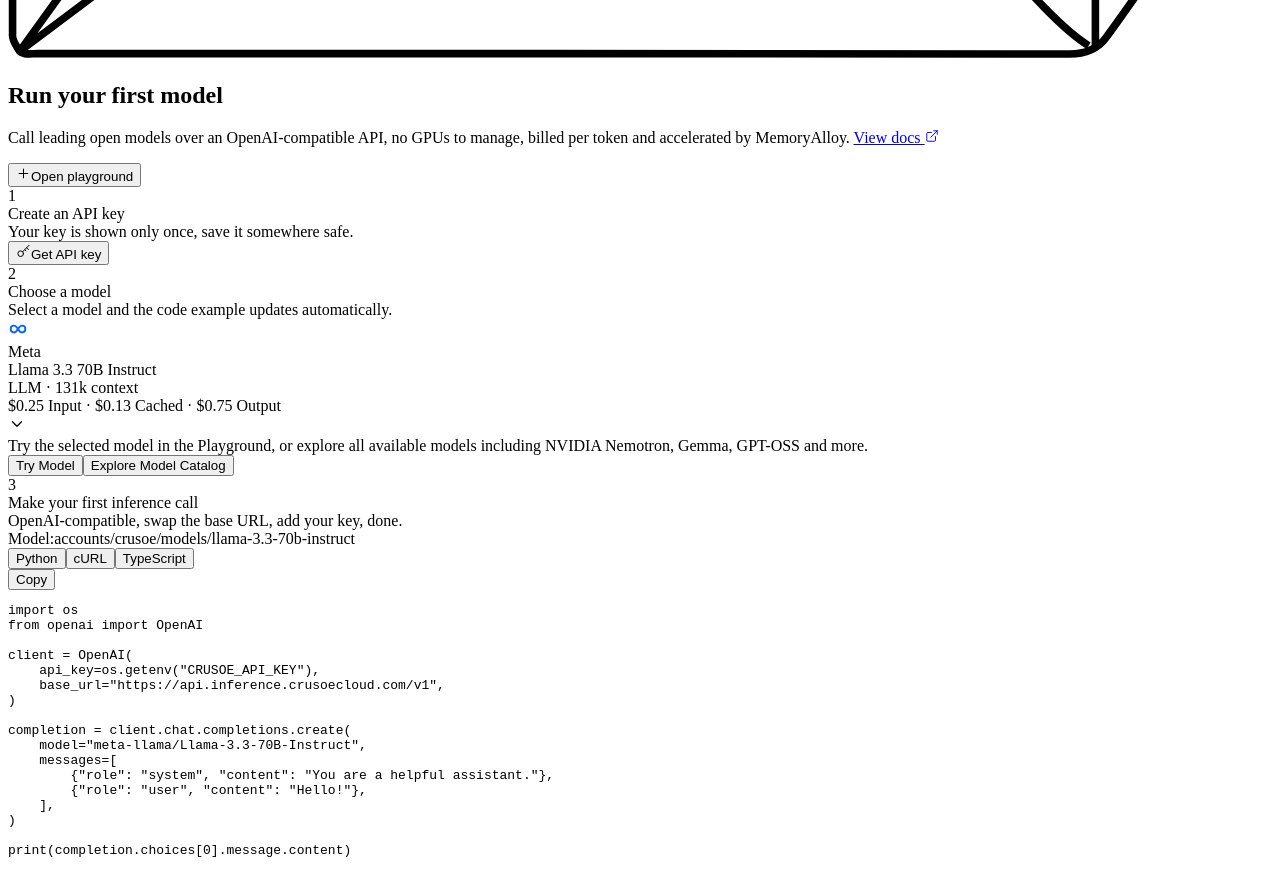
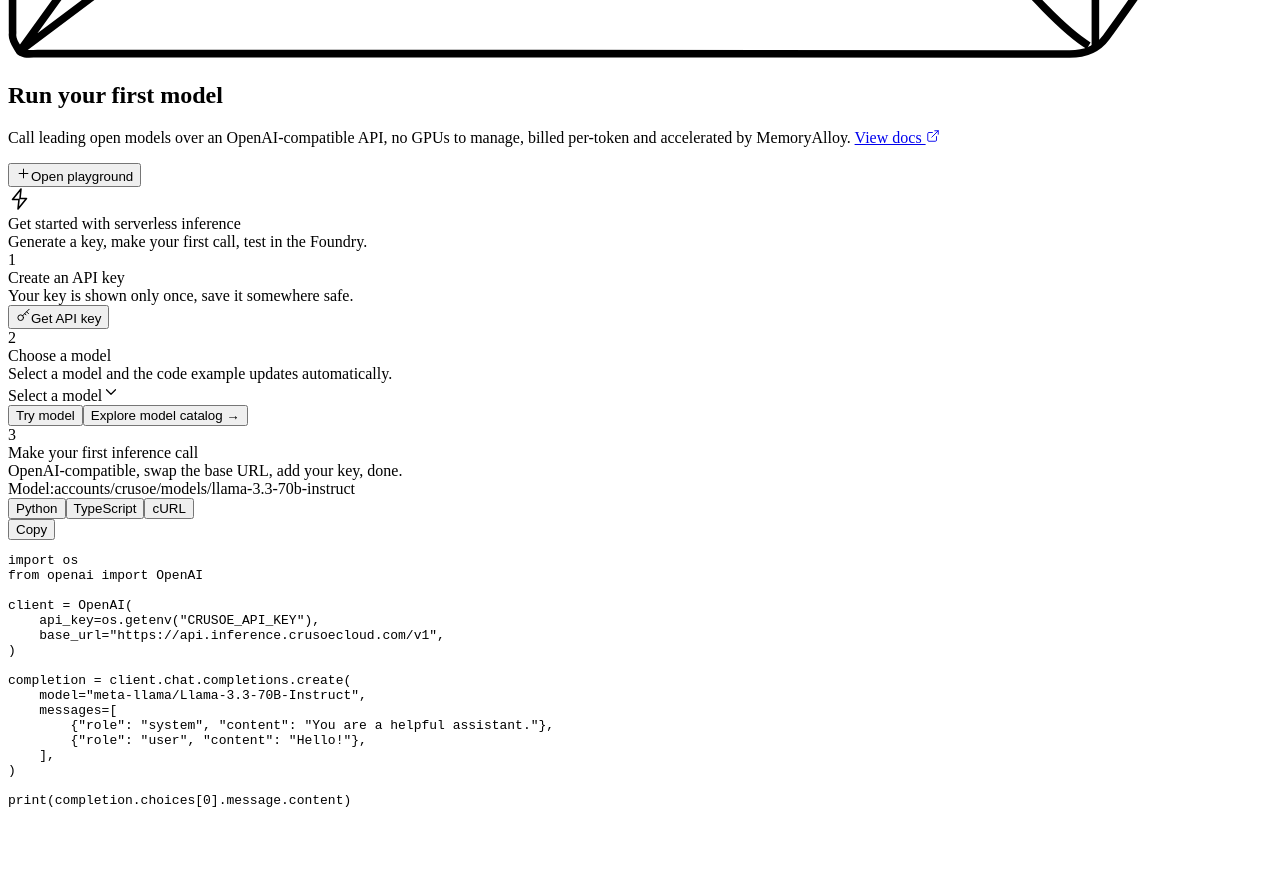
Before and after one commit to arama222/crusoe-if-empty-states, a React (Vite) app: page /app/serverless in a window 1280 px wide. Shown: the part 1340-2211 px from the top of the page. After the commit the page ends 2161 px from the top, so only its background shows below. Built offline with nearby package versions, Linux system fonts and the light colour scheme; the HTML template or start-up script is replaced by a standard one.

Commit message:
Serverless: add get-started banner, Select-a-model dropdown, reorder code tabs; match spreadsheet copy
Co-Authored-By: Claude Opus 4.8 <noreply@anthropic.com>

```diff
--- a/src/App.jsx
+++ b/src/App.jsx
@@ -207,6 +207,16 @@ function StepAction({ action }) {
       return <div className="gs-btn-row">{action.items.map((b, i) => <Button key={i} {...b} />)}</div>
     case 'cli':
       return <pre className="card-cli"><code>{action.cmd}</code></pre>
+    case 'select':
+      return (
+        <div>
+          <div className="gs-select">
+            <span className="gs-select-placeholder">{action.placeholder}</span>
+            <span className="gs-model-chev"><IconChevron size={18} /></span>
+          </div>
+          {action.buttons && <div className="gs-btn-row">{action.buttons.map((b, i) => <Button key={i} {...b} />)}</div>}
+        </div>
+      )
     case 'model':
       return (
         <div>
@@ -282,6 +292,15 @@ function LeftHeroPage({ page, screen }) {
           </>
         )}
 
+        {page.stepsBanner && (
+          <div className="gs-hero">
+            <div className="gs-hero-icon"><IconServerless size={24} /></div>
+            <div>
+              <div className="gs-hero-title">{page.stepsBanner.title}</div>
+              <div className="gs-hero-sub">{page.stepsBanner.sub}</div>
+            </div>
+          </div>
+        )}
         {page.fullSteps && (
           <div className="gs-steps">
             {page.fullSteps.map((step, i) => (
--- a/src/data.js
+++ b/src/data.js
@@ -88,19 +88,6 @@ completion = client.chat.completions.create(
 print(completion.choices[0].message.content)`,
     },
     {
-      lang: 'cURL',
-      code: `curl https://api.inference.crusoecloud.com/v1/chat/completions \\
-  -H "Authorization: Bearer $CRUSOE_API_KEY" \\
-  -H "Content-Type: application/json" \\
-  -d '{
-    "model": "meta-llama/Llama-3.3-70B-Instruct",
-    "messages": [
-      {"role": "system", "content": "You are a helpful assistant."},
-      {"role": "user", "content": "Hello!"}
-    ]
-  }'`,
-    },
-    {
       lang: 'TypeScript',
       code: `import OpenAI from "openai";
 
@@ -118,6 +105,19 @@ const completion = await client.chat.completions.create({
 });
 
 console.log(completion.choices[0].message.content);`,
+    },
+    {
+      lang: 'cURL',
+      code: `curl https://api.inference.crusoecloud.com/v1/chat/completions \\
+  -H "Authorization: Bearer $CRUSOE_API_KEY" \\
+  -H "Content-Type: application/json" \\
+  -d '{
+    "model": "meta-llama/Llama-3.3-70B-Instruct",
+    "messages": [
+      {"role": "system", "content": "You are a helpful assistant."},
+      {"role": "user", "content": "Hello!"}
+    ]
+  }'`,
     },
   ],
 }
@@ -143,17 +143,16 @@ export const PAGES = {
     surface: 'Serverless Inference', layout: 'cards',
     pageTitle: 'Serverless Inference',
     title: 'Run your first model',
-    desc: 'Call leading open models over an OpenAI-compatible API, no GPUs to manage, billed per token and accelerated by MemoryAlloy.',
+    desc: 'Call leading open models over an OpenAI-compatible API, no GPUs to manage, billed per-token and accelerated by MemoryAlloy.',
     primary: { label: 'Open playground' },
     docs: DOCS,
+    stepsBanner: { title: 'Get started with serverless inference', sub: 'Generate a key, make your first call, test in the Foundry.' },
     fullSteps: [
       { title: 'Create an API key', desc: 'Your key is shown only once, save it somewhere safe.',
         action: { type: 'button', label: 'Get API key', variant: 'outline', icon: 'key' } },
       { title: 'Choose a model', desc: 'Select a model and the code example updates automatically.',
-        action: { type: 'model', brand: 'Meta', name: 'Llama 3.3 70B Instruct', meta: 'LLM · 131k context',
-          price: '$0.25 Input · $0.13 Cached · $0.75 Output',
-          note: 'Try the selected model in the Playground, or explore all available models including NVIDIA Nemotron, Gemma, GPT-OSS and more.',
-          buttons: [{ label: 'Try Model', variant: 'outline' }, { label: 'Explore Model Catalog', variant: 'outline' }] } },
+        action: { type: 'select', placeholder: 'Select a model',
+          buttons: [{ label: 'Try model', variant: 'outline' }, { label: 'Explore model catalog →', variant: 'outline' }] } },
       { title: 'Make your first inference call', desc: 'OpenAI-compatible, swap the base URL, add your key, done.',
         action: { type: 'code', ...LLAMA_CODE } },
     ],
@@ -163,7 +162,7 @@ export const PAGES = {
     surface: 'Self-Serve Deployments', layout: 'cards',
     pageTitle: 'Self-Serve Deployments',
     title: 'Deploy an on-demand endpoint',
-    desc: 'Spin up on-demand endpoints in minutes. Pay only while they run and scale to zero when idle.',
+    desc: 'Spin up on-demand endpoints in minutes, pay only while they run, scale to zero when idle and tear them down when you’re done.',
     primary: { label: 'Create Deployment' },
     docs: DOCS,
     models: { title: 'Popular models to self-serve deploy', viewAll: true, action: 'Deploy', items: CATALOG.slice(0, 3) },
@@ -212,7 +211,7 @@ export const PAGES = {
   usage: {
     surface: 'Usage', layout: 'centered', icon: 'usage',
     title: 'Usage',
-    desc: 'Token volume, request counts, and spend appear here in real time, broken down by model and API key, once you make your first request.',
+    desc: 'Token volume, request counts, and spend appear here in real time, broken down by model and API key, after you make your first request.',
     primary: { label: 'Open playground' }, docs: DOCS,
   },
 
@@ -233,7 +232,7 @@ export const PAGES = {
   'api-keys': {
     surface: 'API Keys', layout: 'centered', icon: 'key',
     title: 'API Keys',
-    desc: 'Generate a bearer token to authenticate requests against api.inference.crusoecloud.com. Keys are shown only once at creation.',
+    desc: 'Generate a bearer token to authenticate requests against api.inference.crusoecloud.com. Keys are shown one time at creation.',
     primary: { label: 'Create API key' }, docs: DOCS,
   },
 }
--- a/src/styles.css
+++ b/src/styles.css
@@ -498,8 +498,9 @@ body {
 .gs-hero-sub { font-size: 13px; color: var(--muted); margin-top: 3px; line-height: 145%; }
 
 .gs-steps { background: var(--panel); border-radius: 14px; overflow: hidden; }
-/* Push the below-hero section down ~10% on Serverless only */
-.page-serverless .gs-steps { margin-top: 80px; }
+/* Serverless: banner sits below the hero, steps directly under the banner */
+.page-serverless .gs-hero { margin-top: 80px; }
+.page-serverless .gs-steps { margin-top: 0; }
 .gs-step { display: flex; gap: 16px; padding: 24px 26px; }
 .gs-step + .gs-step { border-top: 1px solid var(--border); }
 .gs-step-num {
@@ -515,6 +516,15 @@ body {
 .gs-step-action { margin-top: 14px; }
 .gs-btn-row { display: flex; flex-wrap: wrap; gap: 10px; align-items: center; }
 .gs-note { font-size: 12.5px; color: var(--muted); line-height: 150%; margin: 12px 0; }
+
+/* Model select dropdown (placeholder state) */
+.gs-select {
+  display: flex; align-items: center; justify-content: space-between;
+  border: 1px solid var(--border); border-radius: 10px;
+  padding: 12px 14px; background: var(--bg); cursor: pointer; margin-bottom: 14px;
+}
+.gs-select:hover { border-color: var(--border-strong); }
+.gs-select-placeholder { font-size: 14px; color: var(--muted); }
 
 /* Model selector row */
 .gs-model {
```
